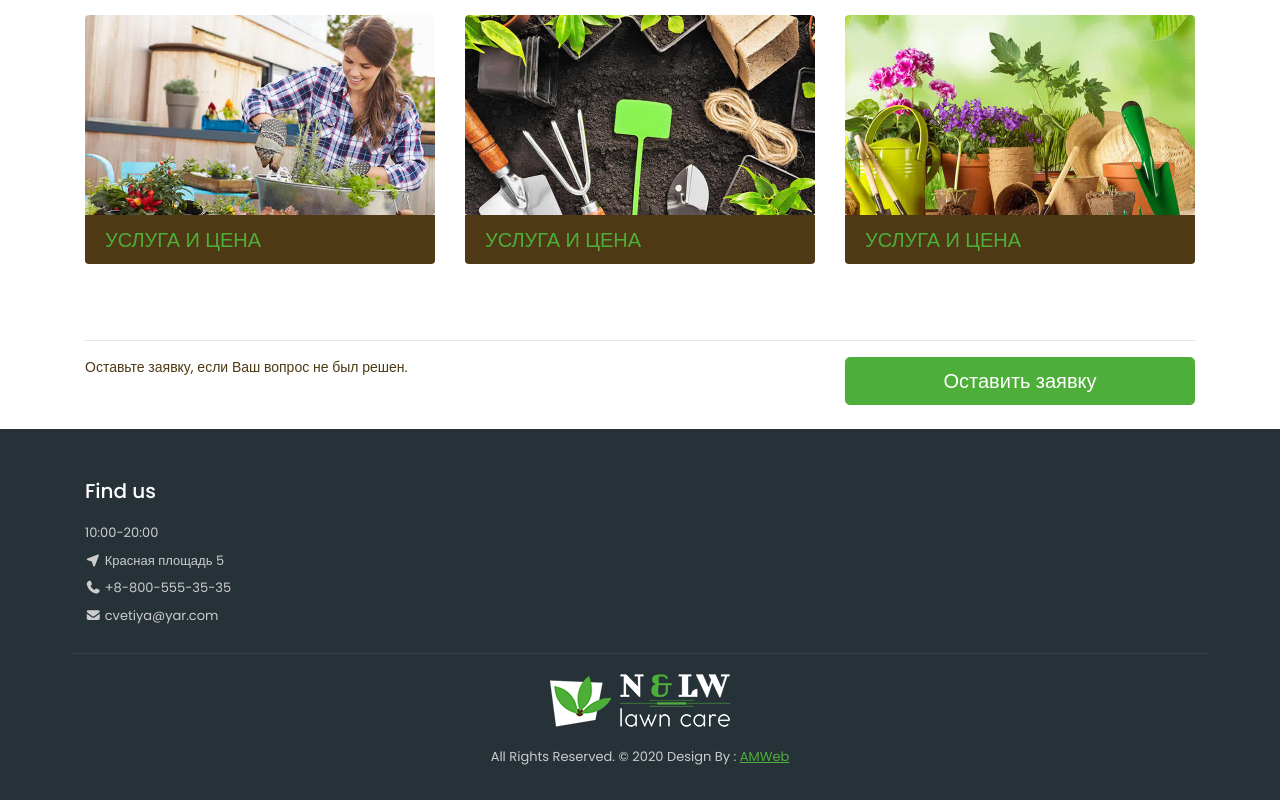
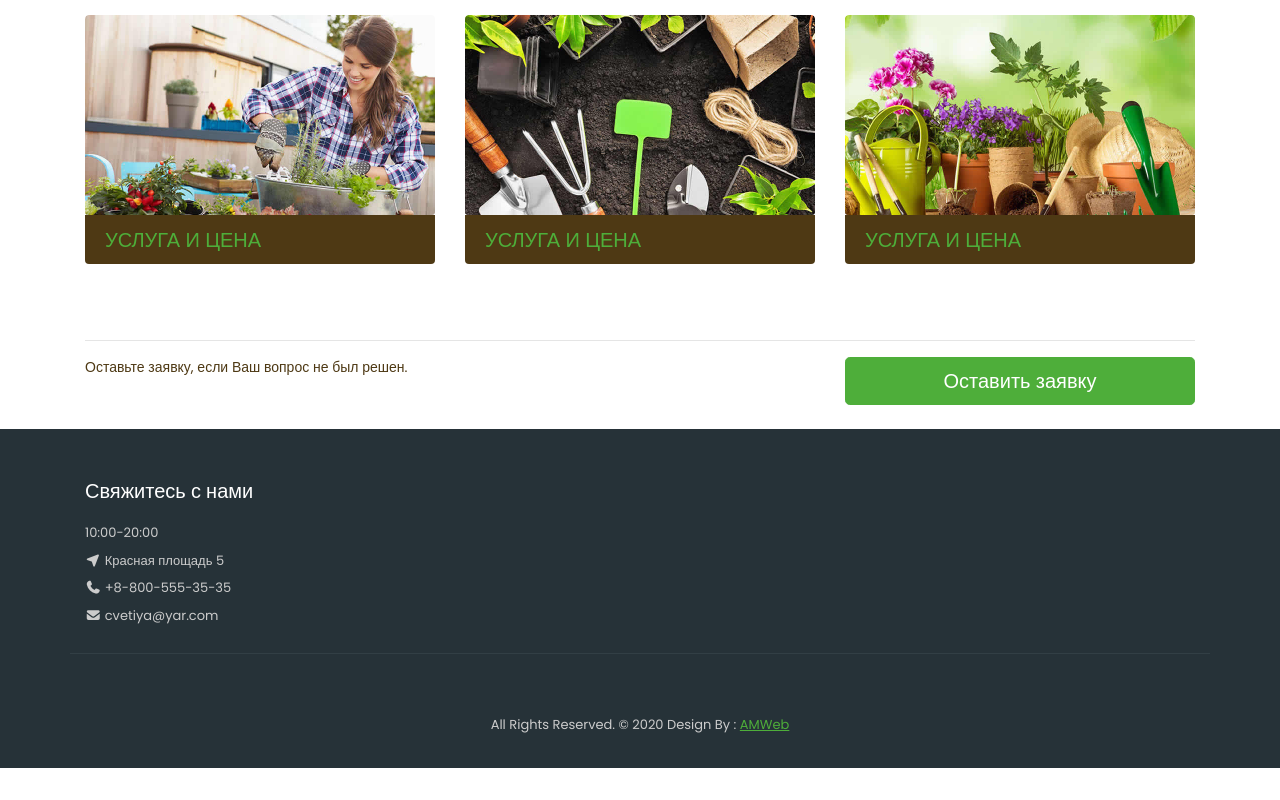
Before and after one commit to Soawnjaja/yarcvetok.ru, a plain HTML site: page index.html in a window 1280 px wide. Shown: the part 2140-2940 px from the top of the page. After the commit the page ends 2908 px from the top, so only its background shows below. Drawn offline with Linux system fonts and the light colour scheme.

Commit message:
Add files via upload

```diff
--- a/index.html
+++ b/index.html
@@ -270,7 +270,7 @@
         <div class="container bottom_border">
             <div class="row">
                 <div class="col-lg-3 col-md-6 col-sm-6 col">
-                    <h5 class="headin5_amrc col_white_amrc pt2">Find us</h5>
+                    <h5 class="headin5_amrc col_white_amrc pt2">Свяжитесь с нами</h5>
                     <!--headin5_amrc-->
                     <p class="mb10">10:00-20:00</p>
                     <p><i class="fa fa-location-arrow"></i> Красная площадь 5</p>
@@ -283,11 +283,11 @@
         </div>
         <div class="container">
             <div class="footer-logo">
-                <a href="#"><img src="images/footer-logo.png" alt="" /></a>
+                <a href="#"><img src="#" alt="" /></a>
             </div>
             <!--foote_bottom_ul_amrc ends here-->
             <p class="copyright text-center">All Rights Reserved. &copy; 2020 Design By :
-                <a href="https://html.design/">AMWeb</a>
+                <a href="https://soawnjaja.github.io/Wishinskiy/">AMWeb</a>
             </p>
             <!--social_footer_ul ends here-->
         </div>
```
